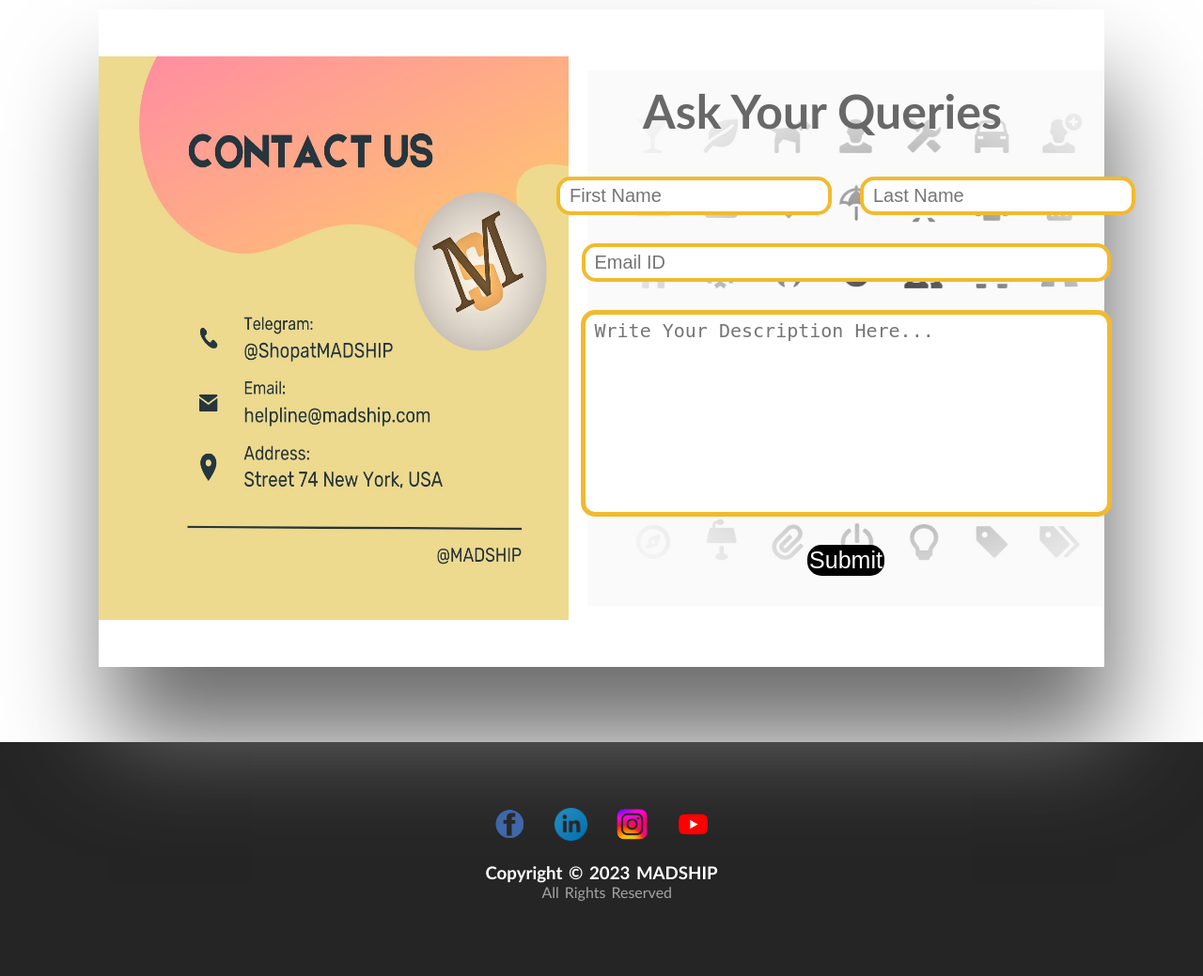
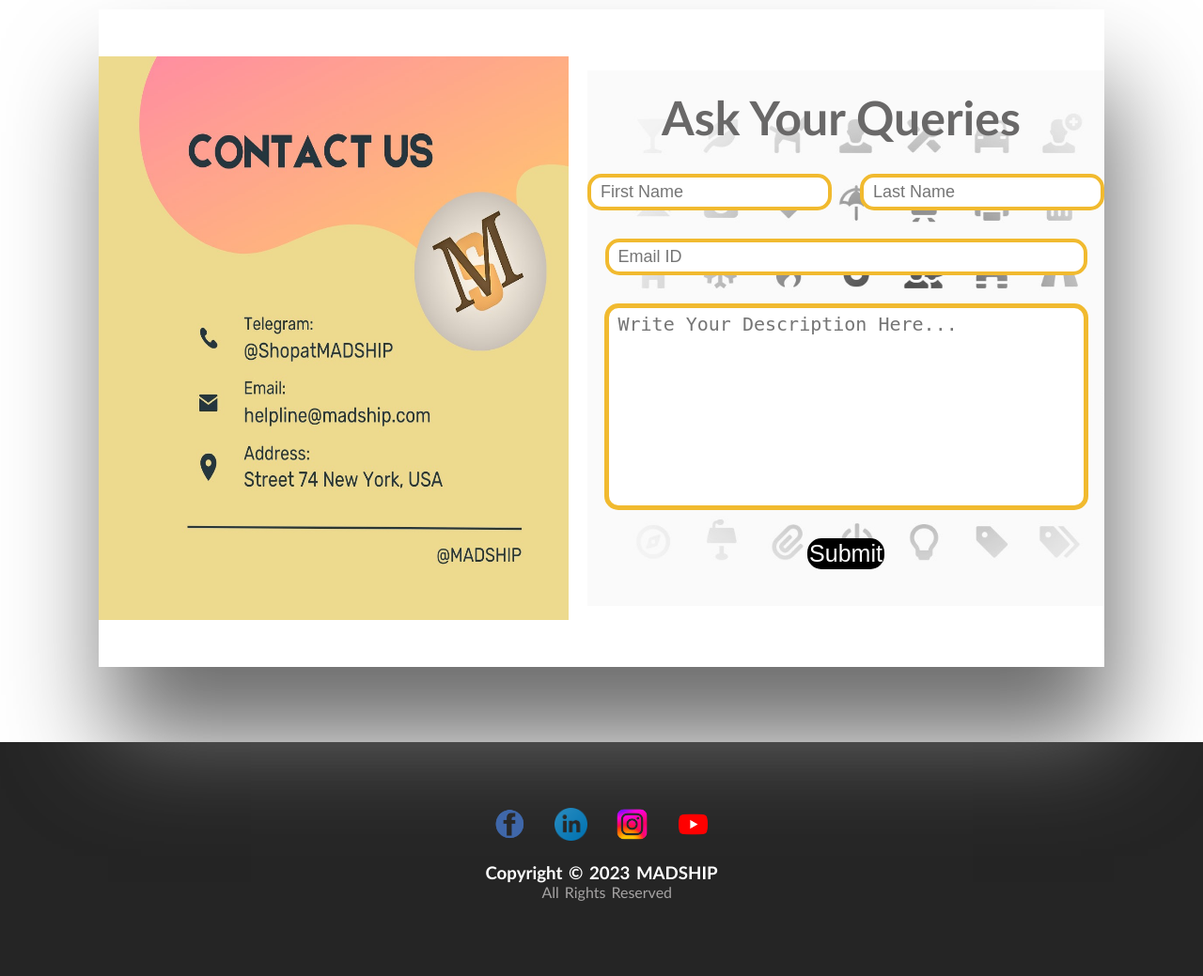
Before and after one commit to only4aj/MADSHIP, a Django app: page /contact/ in a window 1280 px wide. Shown: the part 50-1089 px from the top of the page at 94% size. Run offline with Django 4.2, Linux system fonts and the light colour scheme; some web fonts are replaced.

Commit message:
[Major Update] -- Contact Page Completed with db..

```diff
--- a/MADSHIP_APP/views.py
+++ b/MADSHIP_APP/views.py
@@ -1,6 +1,6 @@
-from django.shortcuts import render,HttpResponse
+from django.shortcuts import render,HttpResponse, redirect
 from django.http import JsonResponse
-from .models import Customer,ProductItem,customerdetail
+from .models import Customer,ProductItem,customerdetail,ContactForm
 import razorpay
 from django.conf import settings
 # from .models import Customer
@@ -119,3 +119,27 @@
         return JsonResponse({'order_id': order.get('id'), 'amount': order.get('amount')})
 
     return render(request, 'checkout.html')
+
+
+def contact(request):
+
+
+    message = None
+    clear_form = False
+
+
+    if request.method == 'POST':
+        firstname = request.POST.get('firstname')
+        lastname = request.POST.get('lastname')
+        usremail = request.POST.get('usremail')
+        description = request.POST.get('description')
+
+        if not (firstname and lastname and usremail and description):
+            message = 'Please fill out all fields.'
+        else:
+            contactdata = ContactForm(fname=firstname, lname=lastname, email=usremail, desc=description)
+            contactdata.save()
+            message = 'Thanks for contacting us! We will reach you soon...'
+            clear_form = True
+
+    return render(request, 'contact.html', {'message': message, 'clear_form': clear_form})
--- a/static/contact.css
+++ b/static/contactus.css
@@ -193,8 +193,14 @@
     font-size: 50px;
     color: rgb(105, 104, 104);
     font-weight: bold;
+    margin-left: 40px;
 }
 
+.dispmsg{
+    color: rgb(248, 34, 77);
+    font-size: 20px;
+    font-weight: bold;
+}
 
 .sidecontainer{
     background: url('contactbackground.jpg');
@@ -203,22 +209,22 @@
     width: 550px;
     height: 570px;
     flex-direction: column;
-    gap: 20px;
+    gap: 10px;
 }
 
 
 .field{
     border: 4px solid rgb(241, 186, 47);
     border-radius: 15px;
-    font-size: 20px;
+    font-size: 18px;
 }
 
 
 .email{
     border: 4px solid rgb(241, 186, 47);
     border-radius: 15px;
-    font-size: 20px;
-    width: 535px;
+    font-size: 18px;
+    width: 485px;
 }
 
 
@@ -226,7 +232,7 @@
     border: 5px solid rgb(241, 186, 47);
     border-radius: 15px;
     font-size: 20px;
-    width: 535px;
+    width: 485px;
     height: 200px;
     resize: none;
 }
--- a/templates/contact.html
+++ b/templates/contact.html
@@ -7,7 +7,7 @@
     <title>Contact - MADSHIP</title>
     <link rel="stylesheet" href="https://fonts.googleapis.com/css?family=Sofia">
     {% load static %}
-    <link rel="stylesheet" href="{% static 'contact.css' %}">
+    <link rel="stylesheet" href="{% static 'contactus.css' %}">
     <link rel="icon" href="{% static 'MADICON.png' %}" type="image/png">
 </head>
 
@@ -30,7 +30,10 @@
             <img src="{% static 'madcontact.png' %}" alt="" class="imgsz">
             <div class="sidecontainer df">
                 <h1 class="query">Ask Your Queries</h1>
-                <form method="post" class="df">
+                {% if message %}
+                    <p class= "dispmsg">{{ message }}</p>
+                {% endif %}
+                <form method="post" action= "{% url 'contact' %}" class="df">
                     {% csrf_token %}
                     <div class="flexfields df">
                         <input class="field" type="text" name="firstname" id="firstname" placeholder="First Name">
```
Also changed, not shown: db.sqlite3.
